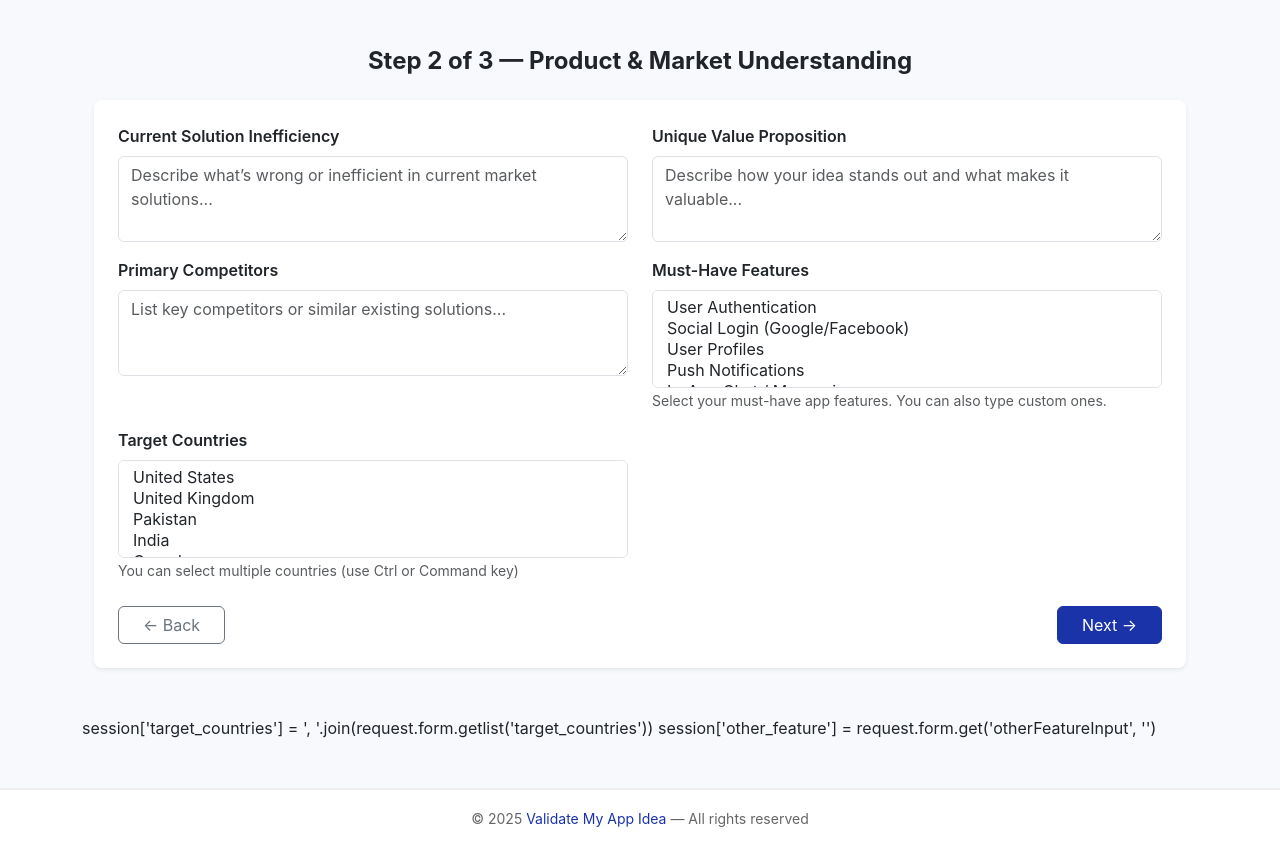
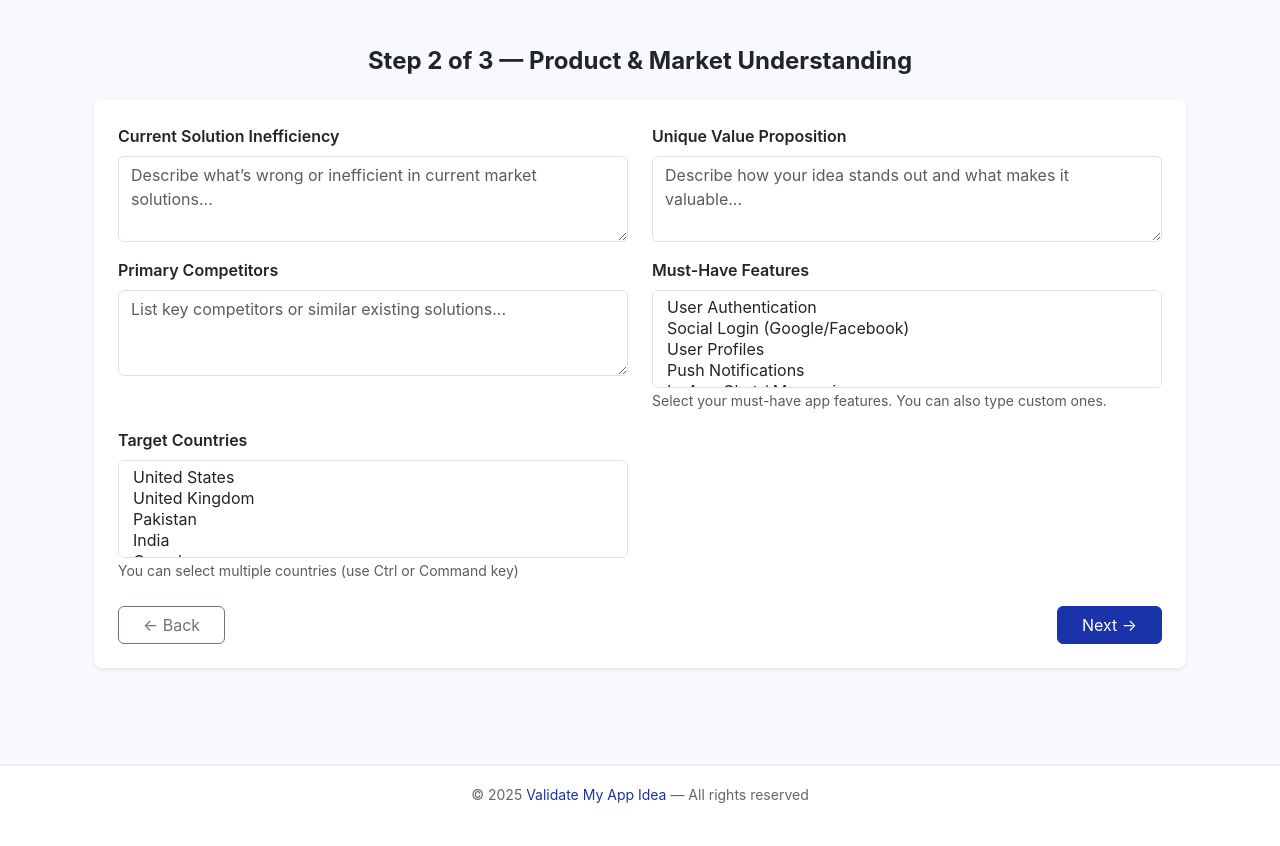
Before and after one commit to salman2038/validate-my-app-idea, a Flask app: template templates/step2.html in a window 1280 px wide. Shown: the part 124-970 px from the top of the page. After the commit the page ends 927 px from the top, so only its background shows below. Run offline with Flask 3, Linux system fonts and the light colour scheme; the template is opened without the code that fills it, so the values that code supplies are empty; some libraries are stand-ins or nearby versions.

Commit message:
fix error

```diff
--- a/templates/step2.html
+++ b/templates/step2.html
@@ -101,8 +101,8 @@
   </form>
 
 </div>
-session['target_countries'] = ', '.join(request.form.getlist('target_countries'))
-session['other_feature'] = request.form.get('otherFeatureInput', '')
+<!-- session['target_countries'] = ', '.join(request.form.getlist('target_countries'))
+session['other_feature'] = request.form.get('otherFeatureInput', '') -->
 
 <script>
 document.addEventListener("DOMContentLoaded", function() {
```
